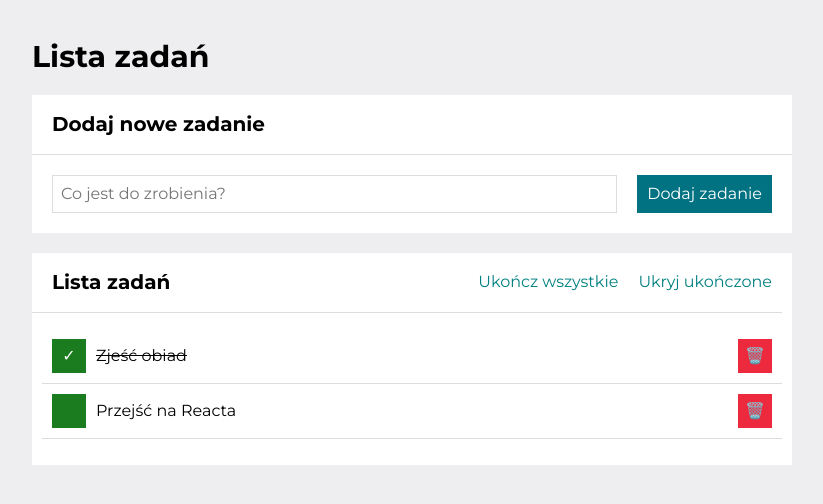
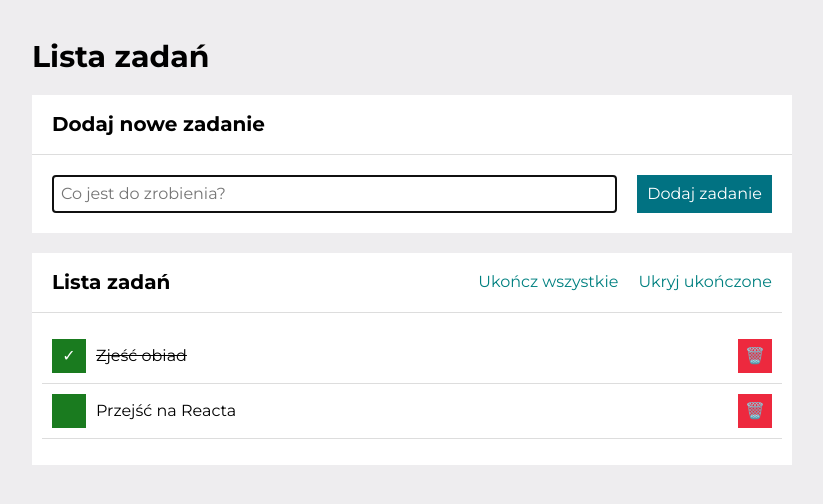
Before and after one commit to Karyna99/to-do-list-react, a React (Create React App) app: page / in a window 1280 px wide. Shown: the top 504 px of the page, without its empty margins (228-1051 px from the left). Built offline with nearby package versions, Linux system fonts and the light colour scheme.

Commit message:
eliminated autoFocus error and added event handler

```diff
--- a/src/Form/index.js
+++ b/src/Form/index.js
@@ -2,7 +2,7 @@ import "./style.css";
 
 const Form = () =>(
     <form className="form">
-        <input autofocus placeholder="Co jest do zrobienia?" className="form__input" type="text"/>
+        <input autoFocus placeholder="Co jest do zrobienia?" className="form__input" type="text"/>
         <button className="form__button">Dodaj zadanie</button>
     </form>
 );
--- a/src/Tasks/index.js
+++ b/src/Tasks/index.js
@@ -1,6 +1,12 @@
 import "./style.css";
 
-const Tasks = ({ tasks, hideDoneTasks }) => (
+
+const onDelete = (name) => {
+    console.log(`Zadanie do usunięcia: ${name}`)
+};
+
+const Tasks = ({ tasks, hideDoneTasks }) => {
+    return (
         <ul className="tasks__list">
             {tasks.map(task => (
                 <li key={task.id} className={`list__item${task.done && hideDoneTasks ? "list__item--hidden" : ""}`}
@@ -12,10 +18,13 @@ const Tasks = ({ tasks, hideDoneTasks }) => (
                     <span className={`${task.done ? "list__item--done" : ""}`}>
                         {task.content}</span>
                     <button
-                    className="list__button--remove">🗑️</button>
+                        className="list__button--remove"
+                        onClick={() => onDelete(task.content)}
+                    >🗑️</button>
                 </li>
             ))}
         </ul>
-);
+    )
+};
 
 export default Tasks;
```
Lines whose indentation alone changed are shown as unchanged.
